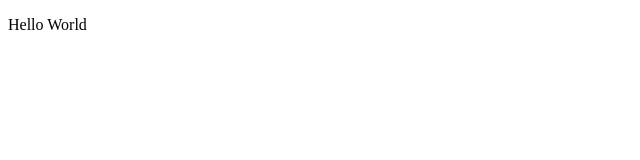
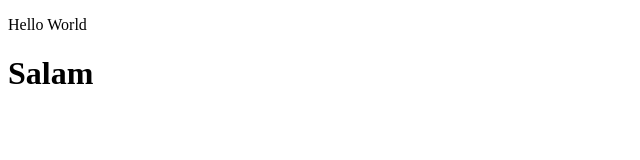
Before and after one commit to Aksana23/agency-website, a plain HTML site: page index.html in a window 1280 px wide. Shown: the whole page, without its empty margins (0-640 px from the left). Drawn offline with Linux system fonts and the light colour scheme.

Commit message:
The text

```diff
--- a/index.html
+++ b/index.html
@@ -7,5 +7,6 @@
 </head>
 <body>
     <p>Hello World</p>
+    <h1>Salam</h1>
 </body>
 </html>
```
